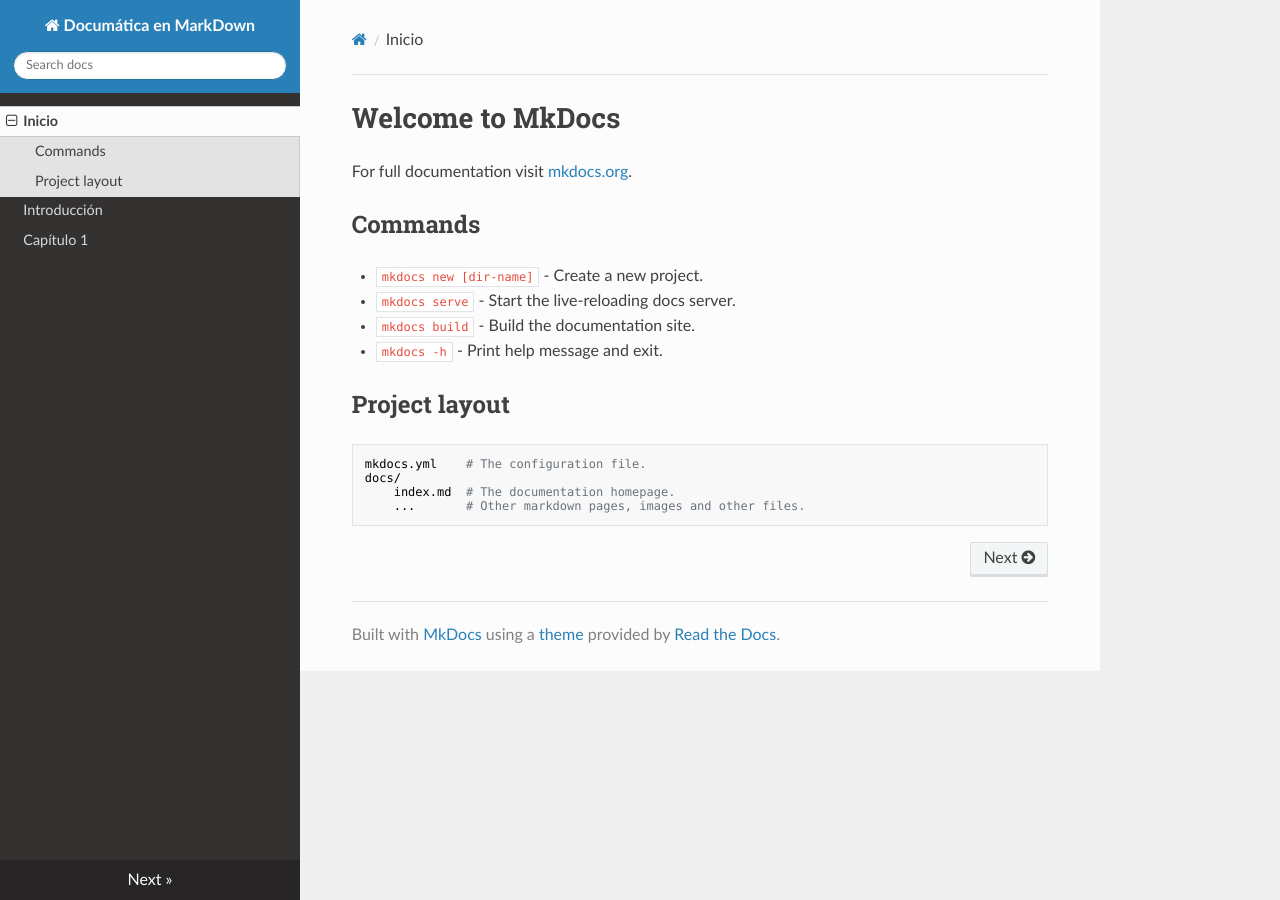
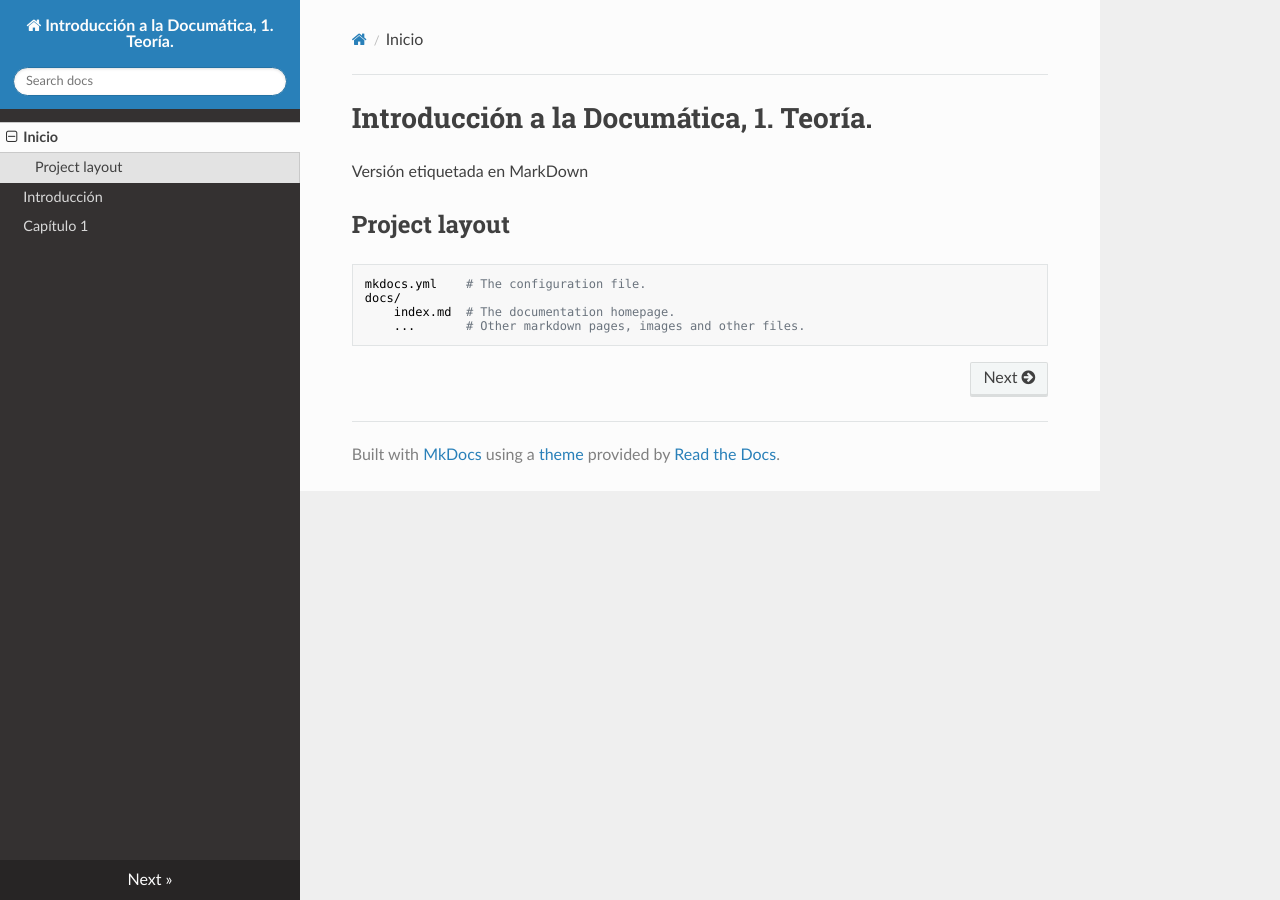
Before and after one commit to tramullas/Documatica, an MkDocs documentation site: the page built from docs/index.md, in a window 1280 px wide. Built offline with MkDocs 1.6.1, drawn with Linux system fonts in a browser that asks for light colours; nearby versions of some CDN libraries.

Commit message:
Actualizado1

```diff
--- a/docs/index.md
+++ b/docs/index.md
@@ -1,13 +1,6 @@
-# Welcome to MkDocs
+# Introducción a la Documática, 1. Teoría.
 
-For full documentation visit [mkdocs.org](https://www.mkdocs.org).
-
-## Commands
-
-* `mkdocs new [dir-name]` - Create a new project.
-* `mkdocs serve` - Start the live-reloading docs server.
-* `mkdocs build` - Build the documentation site.
-* `mkdocs -h` - Print help message and exit.
+Versión etiquetada en MarkDown
 
 ## Project layout
 
--- a/mkdocs.yml
+++ b/mkdocs.yml
@@ -1,4 +1,4 @@
-site_name: Documática en MarkDown
+site_name: Introducción a la Documática, 1. Teoría.
 nav:
 - Inicio: index.md
 - Introducción: intro.md
```
Also changed, not shown: README.md (+2 -0 lines).
